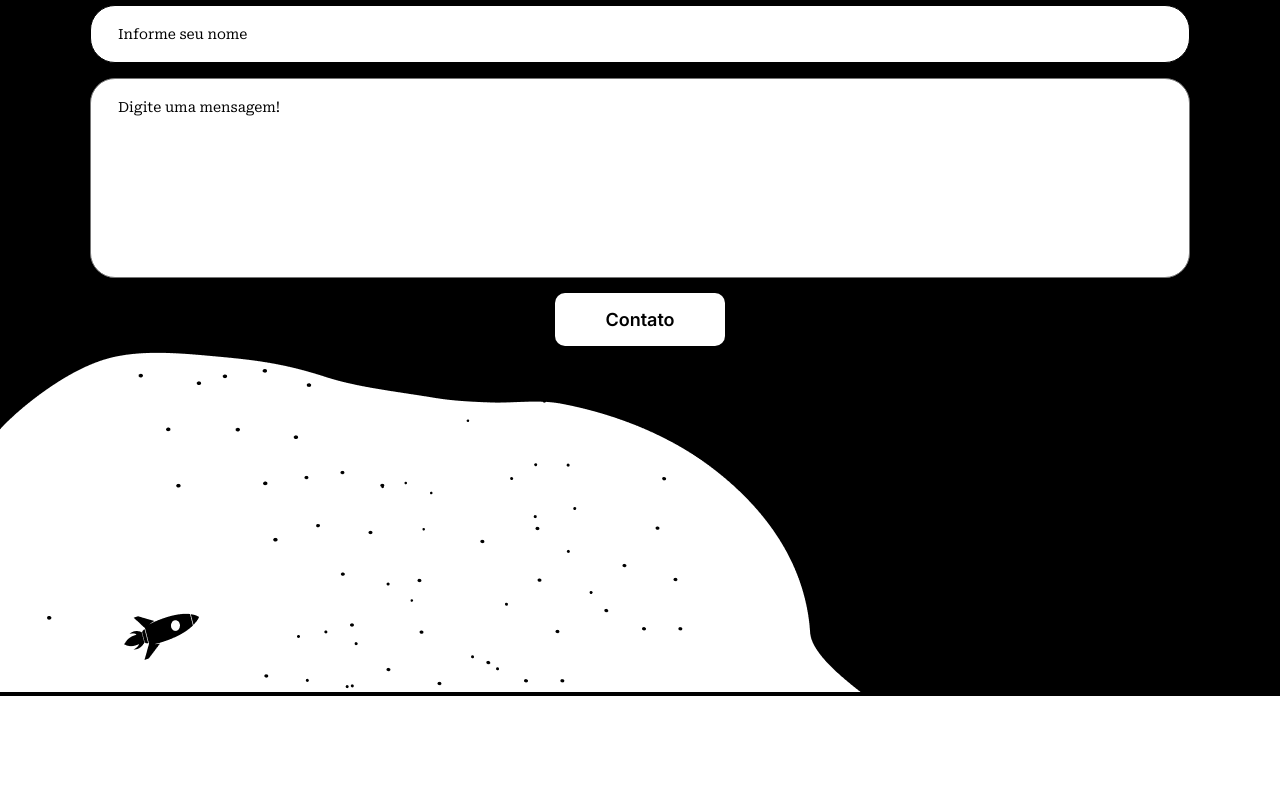
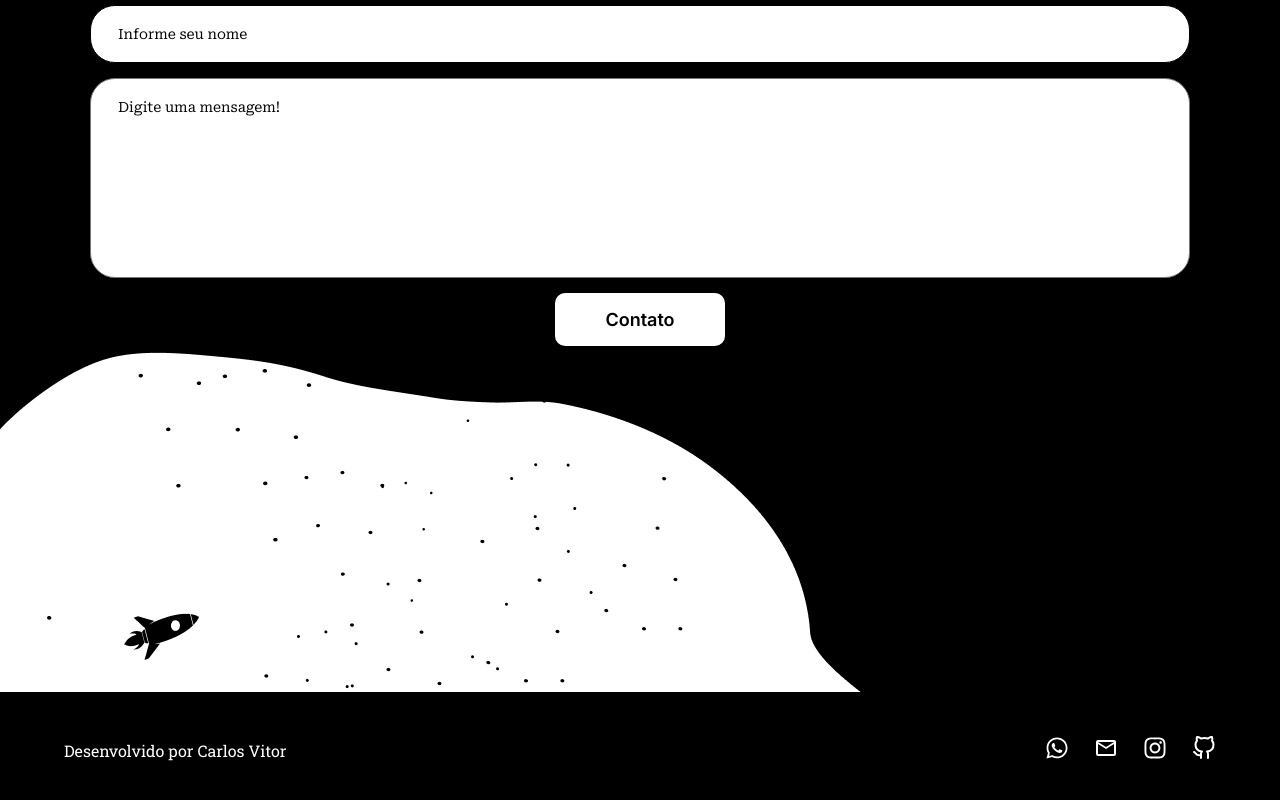
Before and after one commit to cVitorAndrade/meu-portfolio, a React (Vite) app: page / in a window 1280 px wide. Shown: the part 4874-5674 px from the top of the page. Before the commit the page ends 5570 px from the top, so only its background shows below. Built offline with nearby package versions, Linux system fonts and the light colour scheme.

Commit message:
feat: add footer

```diff
--- a/src/pages/Portfolio/index.jsx
+++ b/src/pages/Portfolio/index.jsx
@@ -33,7 +33,8 @@ import {
     StackLIst,
     Tag,
     Contact,
-    Input
+    Input,
+    Footer
 } from "./styles";
 
 import { FlagSwitch } from "../../components/FlagSwitch";
@@ -1028,6 +1029,46 @@ export function Portfolio () {
                 </form>
             </Contact>
 
+            <Footer>
+                <p>{t("Developed by Carlos Vitor")}</p>
+
+                <ul>
+                        <li>
+                            <a href="">
+                                <FaWhatsapp
+                                    size={24}
+                                />
+                            </a>
+                        </li>
+
+                        <li>
+                            <a href="">
+                                <MdMailOutline
+                                    size={24}
+                                />
+                            </a>
+                        </li>
+
+                        <li>
+                            <a href="">
+                                <FaInstagram
+                                    size={24}
+                                />
+                            </a>
+                        </li>
+
+                        <li>
+                            <a href="">
+                                <FiGithub
+                                    size={24}
+                                />
+                            </a>
+                        </li>
+
+                </ul>
+
+            </Footer>
+
 
         </Container>
     )
--- a/src/pages/Portfolio/styles.js
+++ b/src/pages/Portfolio/styles.js
@@ -867,7 +867,6 @@ export const Contact = styled.div`
     }
 `;
 
-
 export const Input = styled.div`
 
     display: flex;
@@ -896,3 +895,39 @@ export const Input = styled.div`
         color: ${ ({ theme }) => theme.COLORS.BLACK_900};
     }
 `;
+
+export const Footer = styled.footer`
+    width: min(90%, 160rem);
+    margin: auto;
+    display: flex;
+    justify-content: space-between;
+    padding: 4rem 0;
+    align-items: center;
+
+    > p {
+        font-family: 'Roboto Slab', serif;
+        font-size: 1.6rem;
+    }
+
+    > ul {
+        display: flex;
+        gap: 2.5rem;
+
+        li {
+            transition: transform .2s ease-in-out;
+
+            &:hover {
+                transform: translateY(-1rem);
+            }
+        }
+
+        svg {
+            color: ${ ({ theme }) => theme.COLORS.WHITE_900};
+        }
+    }
+
+    @media(max-width: 500px) {
+        flex-direction: column-reverse;
+        gap: 3rem;
+    }
+`;
--- a/src/translations/en/global.json
+++ b/src/translations/en/global.json
@@ -39,5 +39,7 @@
 
     "Email sent successfully, I will contact you soon": "Email sent successfully, I will contact you soon",
 
-    "Error sending email": "Error sending email"
+    "Error sending email": "Error sending email",
+
+    "Developed by Carlos Vitor": "Developed by Carlos Vitor"
 }
--- a/src/translations/pt-br/global.json
+++ b/src/translations/pt-br/global.json
@@ -39,5 +39,7 @@
 
     "Email sent successfully, I will contact you soon": "E-mail enviado com sucesso, entrarei em contato em breve",
 
-    "Error sending email": "Erro ao enviar e-mail"
+    "Error sending email": "Erro ao enviar e-mail",
+
+    "Developed by Carlos Vitor": "Desenvolvido por Carlos Vitor"
 }
```
